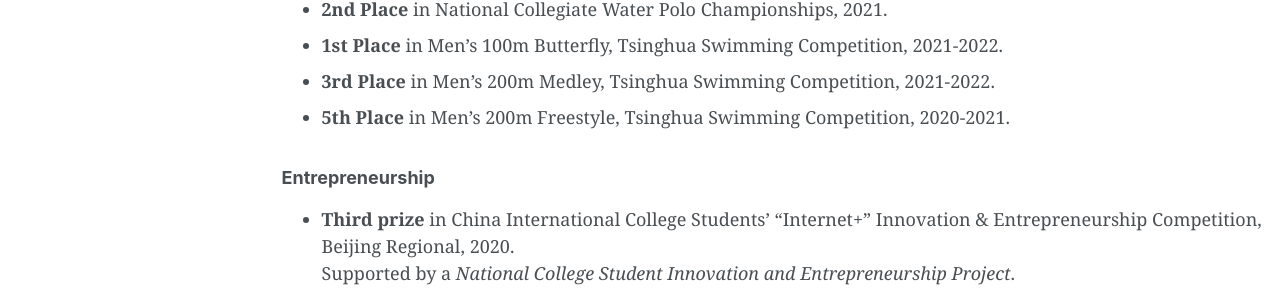
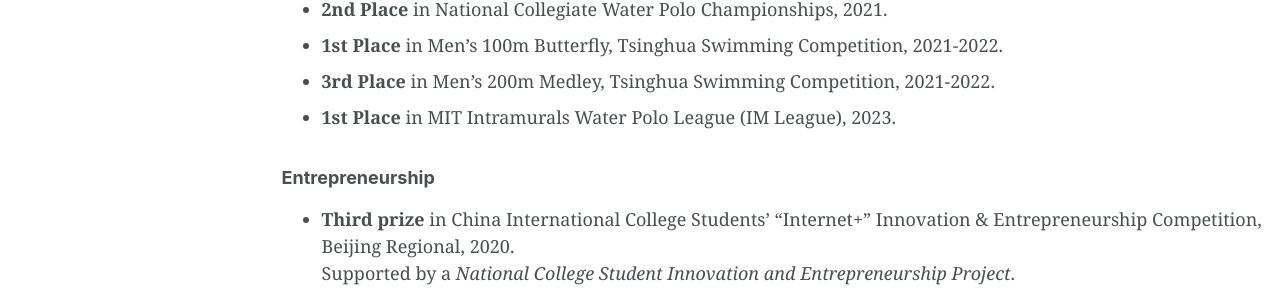
Before and after one commit to yandaichn/yandaichn.github.io, a Jekyll site: the page built from _pages/awards.md, in a window 1280 px wide and 1359 px high. Shown: the part 856-1156 px from the top of the window. Built offline with Jekyll 4.4.1, drawn with Linux system fonts in a browser that asks for light colours; some web fonts are replaced.

Commit message:
Add MIT IM League

```diff
--- a/_pages/awards.md
+++ b/_pages/awards.md
@@ -30,7 +30,7 @@ Check [Miscellaneous](../misc/) for more about this!
 * **2nd Place** in National Collegiate Water Polo Championships, 2021.
 * **1st Place** in Men's 100m Butterfly, Tsinghua Swimming Competition, 2021-2022.
 * **3rd Place** in Men's 200m Medley, Tsinghua Swimming Competition, 2021-2022.
-* **5th Place** in Men's 200m Freestyle, Tsinghua Swimming Competition, 2020-2021.
+* **1st Place** in MIT Intramurals Water Polo League (IM League), 2023.
 
 ### Entrepreneurship
 * **Third prize** in China International College Students' "Internet+" Innovation & Entrepreneurship Competition, Beijing Regional, 2020.
```
